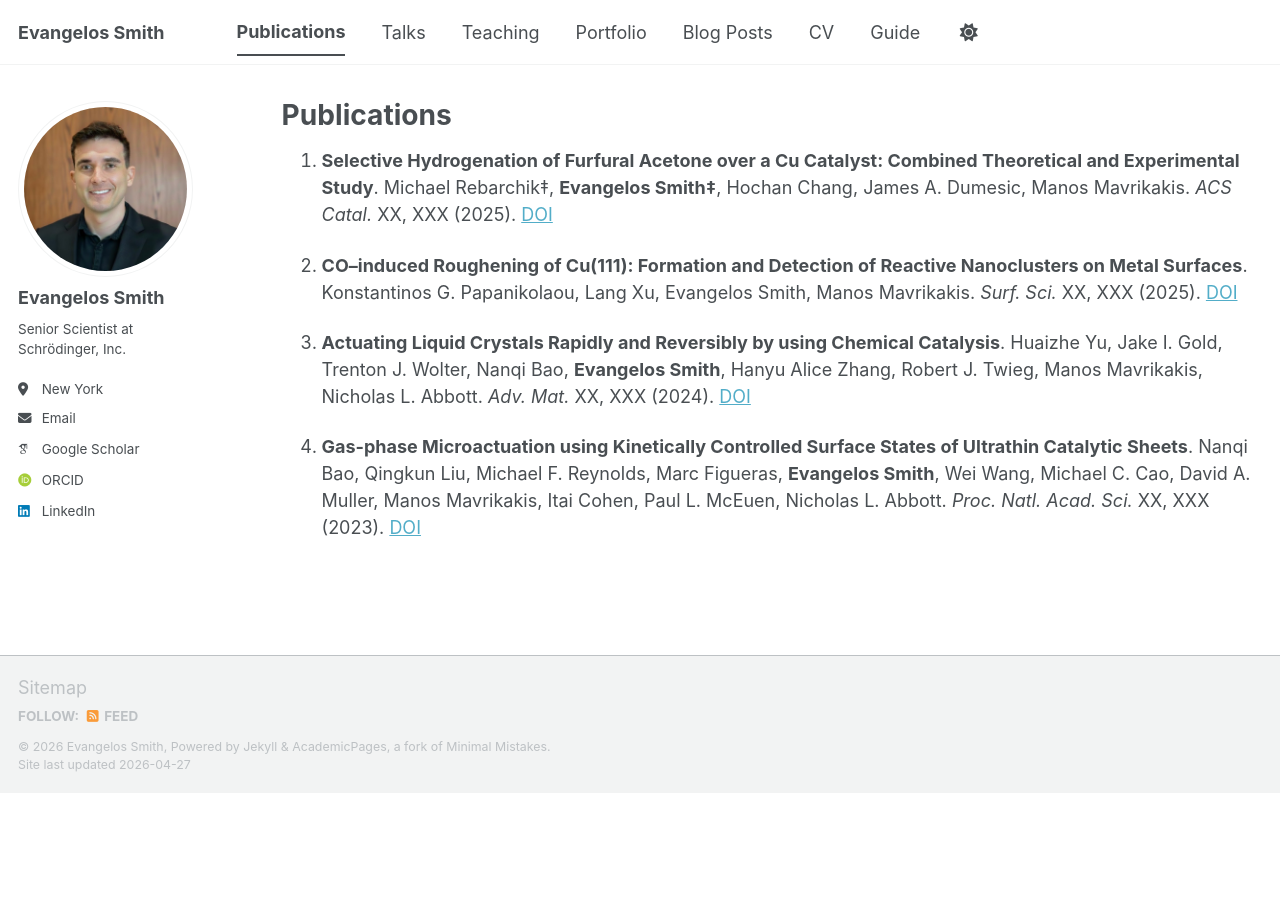
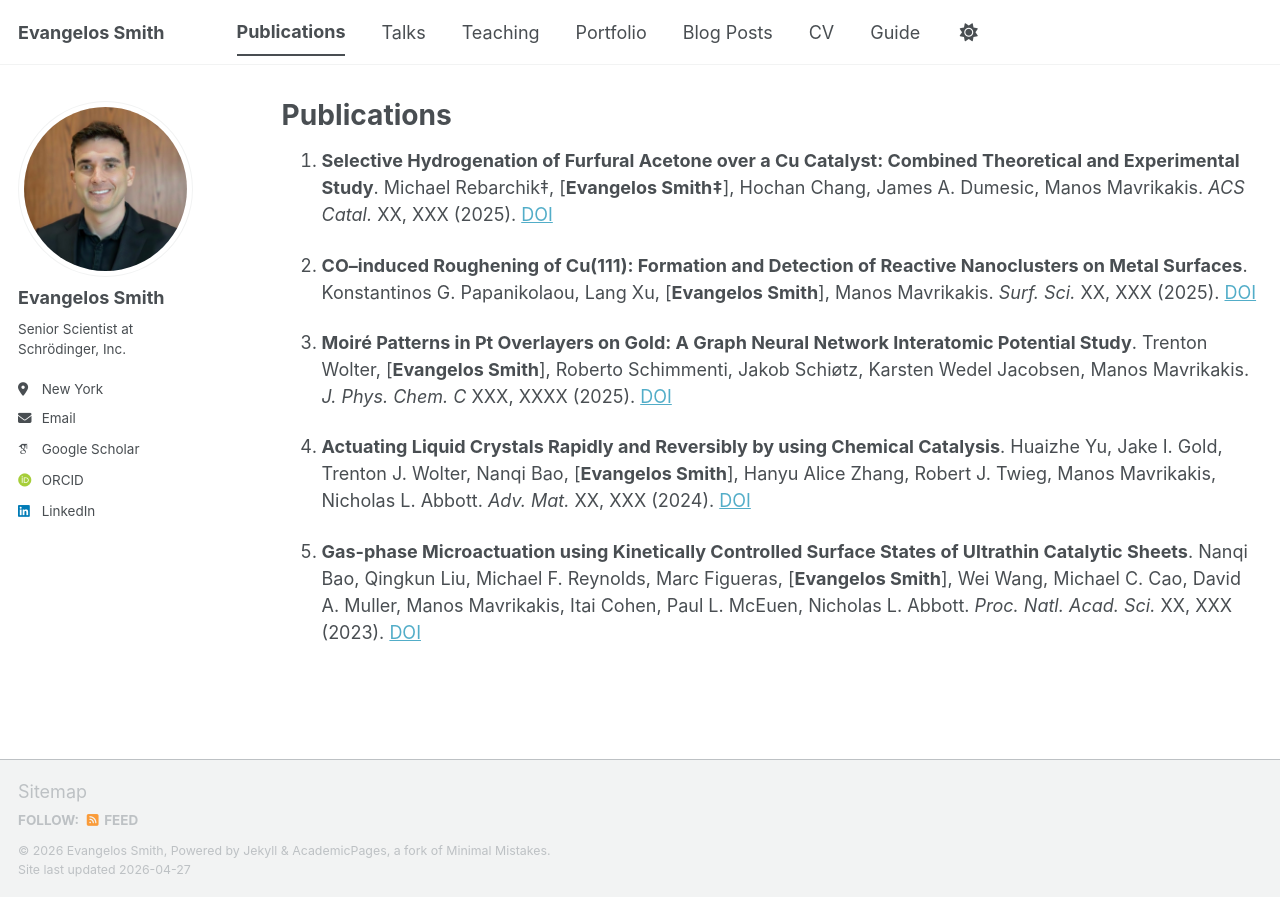
Before and after one commit to evangelossmith/evangelossmith.github.io, a Jekyll site: the page built from _pages/publications.md, in a window 1280 px wide. Built offline with Jekyll 4.4.1, drawn with Linux system fonts in a browser that asks for light colours; some web fonts are replaced; a script bundle is joined from its source files by our own code; library files that are not in the unit come from our copies.

Commit message:
Update publications.md

```diff
--- a/_pages/publications.md
+++ b/_pages/publications.md
@@ -5,10 +5,12 @@ permalink: /publications/
 author_profile: true
 ---
 
-1. **Selective Hydrogenation of Furfural Acetone over a Cu Catalyst: Combined Theoretical and Experimental Study**. Michael Rebarchik&Dagger;, **Evangelos Smith&Dagger;**, Hochan Chang, James A. Dumesic, Manos Mavrikakis. *ACS Catal.* XX, XXX (2025). [DOI](https://pubs.acs.org/doi/full/10.1021/acscatal.4c07231)
+1. **Selective Hydrogenation of Furfural Acetone over a Cu Catalyst: Combined Theoretical and Experimental Study**. Michael Rebarchik&Dagger;, [**Evangelos Smith&Dagger;**], Hochan Chang, James A. Dumesic, Manos Mavrikakis. *ACS Catal.* XX, XXX (2025). [DOI](https://pubs.acs.org/doi/full/10.1021/acscatal.4c07231)
 
-1. **CO–induced Roughening of Cu(111): Formation and Detection of Reactive Nanoclusters on Metal Surfaces**. Konstantinos G. Papanikolaou, Lang Xu, Evangelos Smith, Manos Mavrikakis. *Surf. Sci.* XX, XXX (2025). [DOI](https://www.sciencedirect.com/science/article/pii/S0039602824002164)
+1. **CO–induced Roughening of Cu(111): Formation and Detection of Reactive Nanoclusters on Metal Surfaces**. Konstantinos G. Papanikolaou, Lang Xu, [**Evangelos Smith**], Manos Mavrikakis. *Surf. Sci.* XX, XXX (2025). [DOI](https://www.sciencedirect.com/science/article/pii/S0039602824002164)
 
-2. **Actuating Liquid Crystals Rapidly and Reversibly by using Chemical Catalysis**. Huaizhe Yu, Jake I. Gold, Trenton J. Wolter, Nanqi Bao, **Evangelos Smith**, Hanyu Alice Zhang, Robert J. Twieg, Manos Mavrikakis, Nicholas L. Abbott. *Adv. Mat.* XX, XXX (2024). [DOI](https://advanced.onlinelibrary.wiley.com/doi/abs/10.1002/adma.202309605)
+2. **Moiré Patterns in Pt Overlayers on Gold: A Graph Neural Network Interatomic Potential Study**. Trenton Wolter, [**Evangelos Smith**], Roberto Schimmenti, Jakob Schiøtz, Karsten Wedel Jacobsen, Manos Mavrikakis. *J. Phys. Chem. C* XXX, XXXX (2025). [DOI](https://pubs.acs.org/doi/full/10.1021/acs.jpcc.4c04582)
 
-3. **Gas-phase Microactuation using Kinetically Controlled Surface States of Ultrathin Catalytic Sheets**. Nanqi Bao, Qingkun Liu, Michael F. Reynolds, Marc Figueras, **Evangelos Smith**, Wei Wang, Michael C. Cao, David A. Muller, Manos Mavrikakis, Itai Cohen, Paul L. McEuen, Nicholas L. Abbott. *Proc. Natl. Acad. Sci.* XX, XXX (2023). [DOI](https://www.pnas.org/doi/abs/10.1073/pnas.2221740120)
+3. **Actuating Liquid Crystals Rapidly and Reversibly by using Chemical Catalysis**. Huaizhe Yu, Jake I. Gold, Trenton J. Wolter, Nanqi Bao, [**Evangelos Smith**], Hanyu Alice Zhang, Robert J. Twieg, Manos Mavrikakis, Nicholas L. Abbott. *Adv. Mat.* XX, XXX (2024). [DOI](https://advanced.onlinelibrary.wiley.com/doi/abs/10.1002/adma.202309605)
+
+4. **Gas-phase Microactuation using Kinetically Controlled Surface States of Ultrathin Catalytic Sheets**. Nanqi Bao, Qingkun Liu, Michael F. Reynolds, Marc Figueras, [**Evangelos Smith**], Wei Wang, Michael C. Cao, David A. Muller, Manos Mavrikakis, Itai Cohen, Paul L. McEuen, Nicholas L. Abbott. *Proc. Natl. Acad. Sci.* XX, XXX (2023). [DOI](https://www.pnas.org/doi/abs/10.1073/pnas.2221740120)
```
